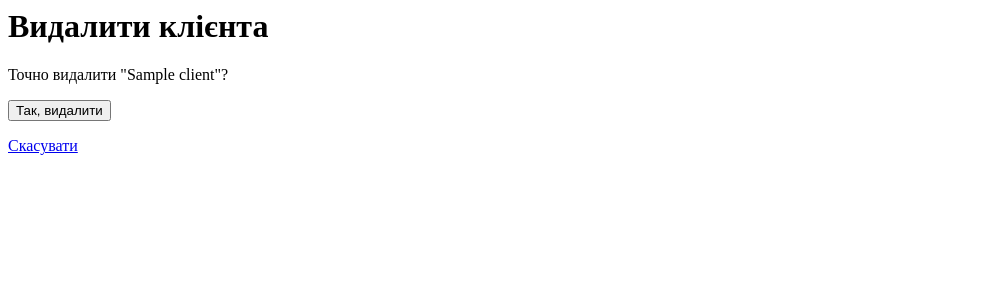
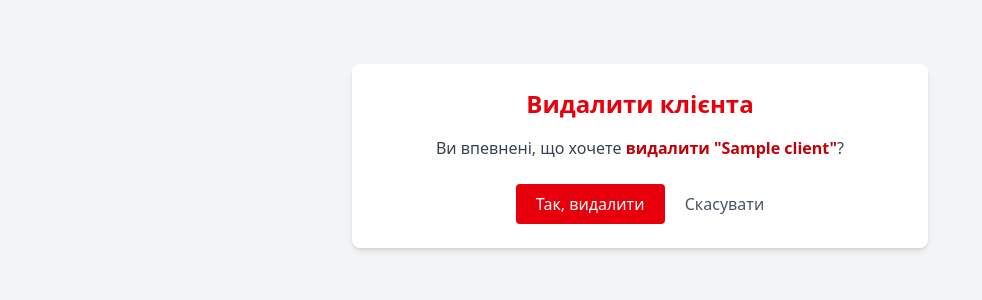
Before and after one commit to Head-Shot-53/mini_crm_system, a Django app: page /1/delete/ in a window 1280 px wide. Shown: the top 300 px of the page, without its empty margins (0-982 px from the left). Run offline with Django 5.2, Linux system fonts and the light colour scheme; a user stored in the database is signed in; tables that the repository leaves empty hold one stand-in row (values such as "Sample post"); style sheets or scripts are compiled from the project's sources; parts of the project's set-up code (start-up, migrations or seed data) failed here and were passed over; some libraries are stand-ins or nearby versions.

Commit message:
оформлено сторінку підтвердження видалення клієнта в стилі Tailwind

```diff
--- a/clients/templates/clients/client_confirm_delete.html
+++ b/clients/templates/clients/client_confirm_delete.html
@@ -1,8 +1,14 @@
-<h1>Видалити клієнта</h1>
-<p>Точно видалити "{{ client.name }}"?</p>
-
-<form method="post">
+{% extends 'base.html' %}
+{% block content %}
+<div class="max-w-xl mx-auto mt-10 bg-white p-6 rounded-lg shadow-md text-center">
+  <h1 class="text-2xl font-bold text-red-600 mb-4">Видалити клієнта</h1>
+  <p class="text-gray-700 mb-6">
+    Ви впевнені, що хочете <span class="font-semibold text-red-700">видалити "{{ client.name }}"</span>?
+  </p>
+  <form method="post" class="inline-block">
     {% csrf_token %}
-    <button type="submit">Так, видалити</button>
-</form>
-<a href="{% url 'client_list' %}">Скасувати</a>
+    <button type="submit" class="bg-red-600 text-white px-5 py-2 rounded hover:bg-red-700 transition">Так, видалити</button>
+  </form>
+  <a href="{% url 'client_list' %}" class="ml-4 inline-block text-gray-600 hover:underline transition">Скасувати</a>
+</div>
+{% endblock %}
```
